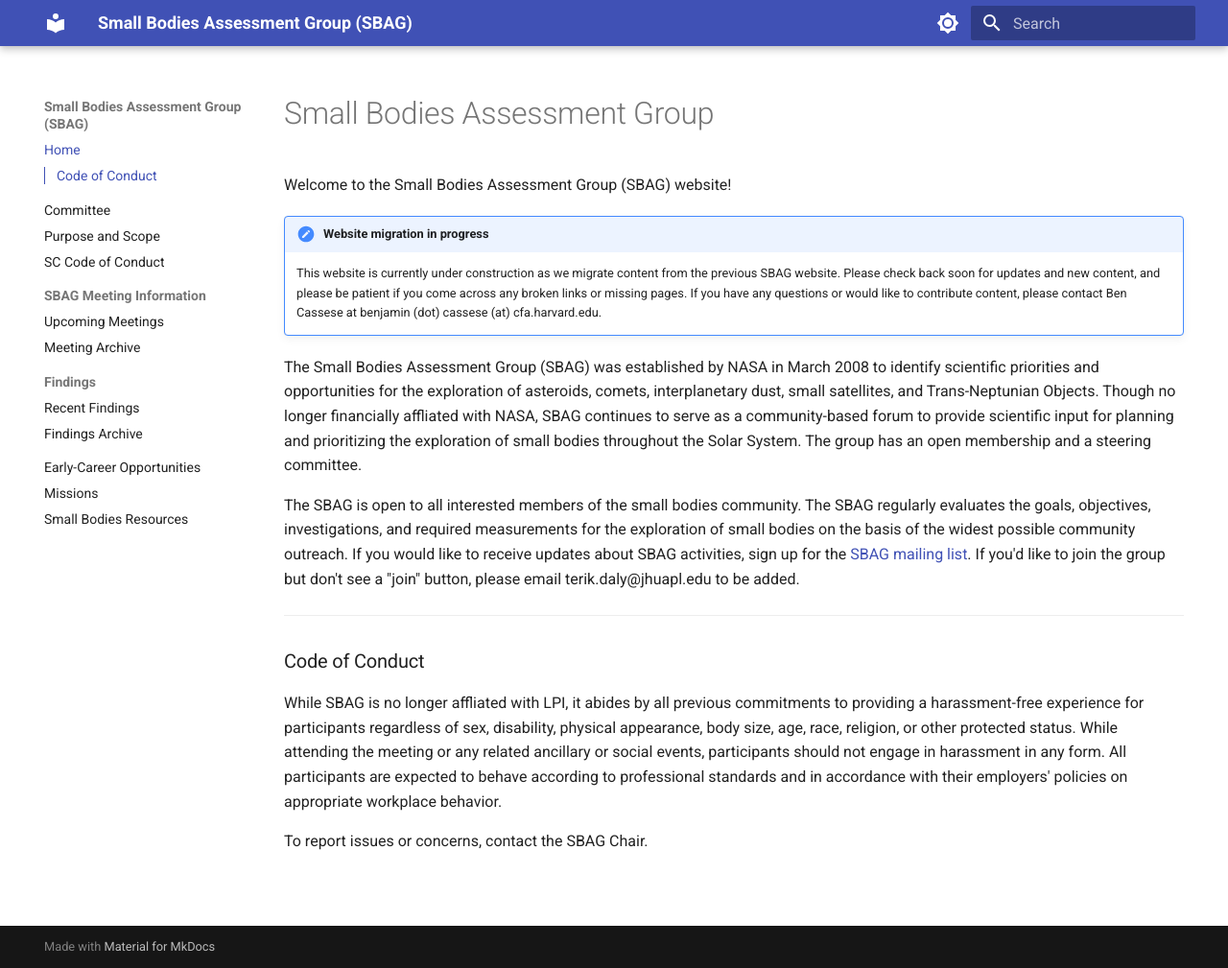
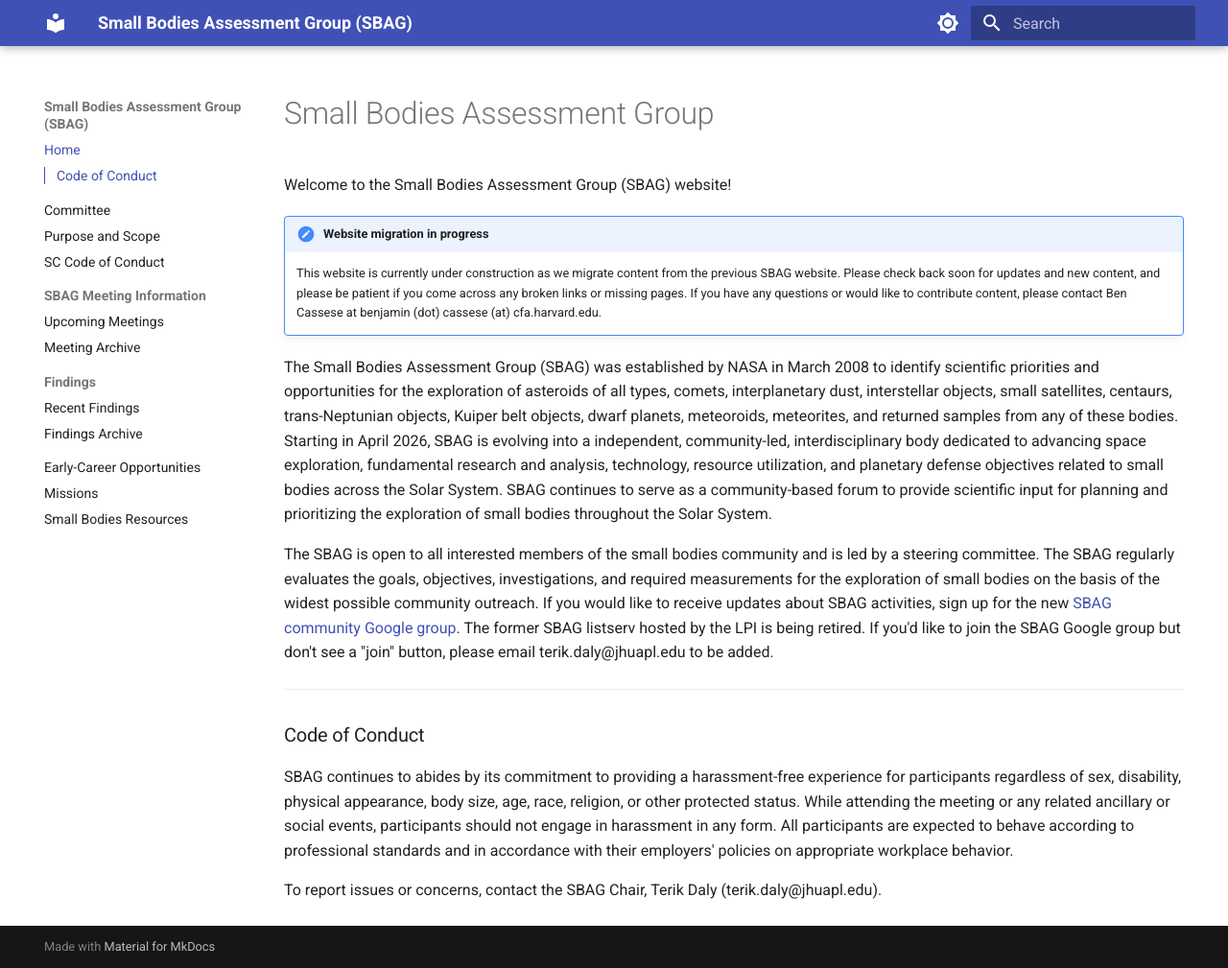
Before and after one commit to SmallBodiesAssessmentGroup/SBAG-Website, an MkDocs documentation site: the page built from docs/index.md, in a window 1280 px wide and 1009 px high. Shown: the whole window at 96% size. Built offline with MkDocs 1.6.1 and Material for MkDocs 9.7.7, drawn with Linux system fonts in a browser that asks for light colours.

Commit message:
Update index.md
Text revisions to website homepage.

```diff
--- a/docs/index.md
+++ b/docs/index.md
@@ -4,9 +4,9 @@
 !!! note "Website migration in progress"
     This website is currently under construction as we migrate content from the previous SBAG website. Please check back soon for updates and new content, and please be patient if you come across any broken links or missing pages. If you have any questions or would like to contribute content, please contact Ben Cassese at benjamin (dot) cassese (at) cfa.harvard.edu.
 
-The Small Bodies Assessment Group (SBAG) was established by NASA in March 2008 to identify scientific priorities and opportunities for the exploration of asteroids, comets, interplanetary dust, small satellites, and Trans-Neptunian Objects. Though no longer financially affliated with NASA, SBAG continues to serve as a community-based forum to provide scientific input for planning and prioritizing the exploration of small bodies throughout the Solar System. The group has an open membership and a steering committee.
+The Small Bodies Assessment Group (SBAG) was established by NASA in March 2008 to identify scientific priorities and opportunities for the exploration of asteroids of all types, comets, interplanetary dust, interstellar objects, small satellites, centaurs, trans-Neptunian objects, Kuiper belt objects, dwarf planets, meteoroids, meteorites, and returned samples from any of these bodies. Starting in April 2026, SBAG is evolving into a independent, community-led, interdisciplinary body dedicated to advancing space exploration, fundamental research and analysis, technology, resource utilization, and planetary defense objectives related to small bodies across the Solar System. SBAG continues to serve as a community-based forum to provide scientific input for planning and prioritizing the exploration of small bodies throughout the Solar System.
 
-The SBAG is open to all interested members of the small bodies community. The SBAG regularly evaluates the goals, objectives, investigations, and required measurements for the exploration of small bodies on the basis of the widest possible community outreach. If you would like to receive updates about SBAG activities, sign up for the [SBAG mailing list](https://groups.google.com/g/small-bodies-community). If you'd like to join the group but don't see a "join" button, please email terik.daly@jhuapl.edu to be added.
+The SBAG is open to all interested members of the small bodies community and is led by a steering committee. The SBAG regularly evaluates the goals, objectives, investigations, and required measurements for the exploration of small bodies on the basis of the widest possible community outreach. If you would like to receive updates about SBAG activities, sign up for the new [SBAG community Google group](https://groups.google.com/g/small-bodies-community). The former SBAG listserv hosted by the LPI is being retired. If you'd like to join the SBAG Google group but don't see a "join" button, please email terik.daly@jhuapl.edu to be added.
 
 <!-- [SBAG Terms of Reference](assets/sbag/documents/SBAG_TOR_Revised_Final_Submitted_to_LPI_032425.pdf)
 
@@ -16,6 +16,6 @@
 
 ### Code of Conduct
 
-While SBAG is no longer affliated with LPI, it abides by all previous commitments to providing a harassment-free experience for participants regardless of sex, disability, physical appearance, body size, age, race, religion, or other protected status. While attending the meeting or any related ancillary or social events, participants should not engage in harassment in any form. All participants are expected to behave according to professional standards and in accordance with their employers' policies on appropriate workplace behavior.
+SBAG continues to abides by its commitment to providing a harassment-free experience for participants regardless of sex, disability, physical appearance, body size, age, race, religion, or other protected status. While attending the meeting or any related ancillary or social events, participants should not engage in harassment in any form. All participants are expected to behave according to professional standards and in accordance with their employers' policies on appropriate workplace behavior.
 
-To report issues or concerns, contact the SBAG Chair.
+To report issues or concerns, contact the SBAG Chair, Terik Daly (terik.daly@jhuapl.edu).
```
